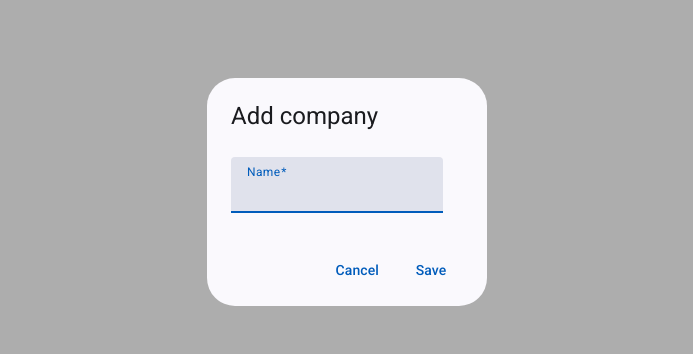
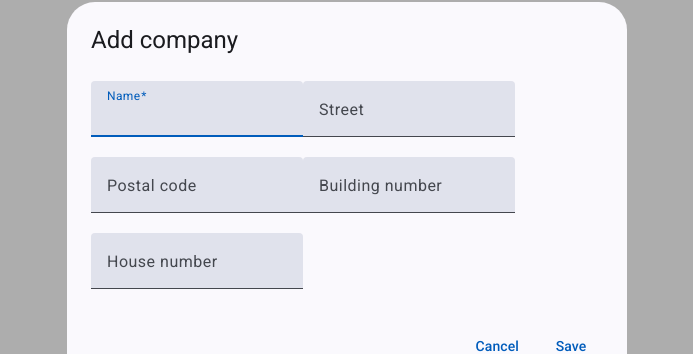
Before and after one commit to jdoch/asset-management-app, an Angular app in the folder frontend/: page / in a window 1280 px wide. Both pictures are taken after a click on the button "add". Shown: the part 208-562 px from the top of the page, without its empty margins (293-986 px from the left). Built offline with nearby package versions, Linux system fonts and the light colour scheme; no server answers.

Commit message:
Add address to form

```diff
--- a/frontend/src/app/dialog/add-company/add-company.component.html
+++ b/frontend/src/app/dialog/add-company/add-company.component.html
@@ -1,9 +1,25 @@
 <h1 mat-dialog-title>Add company</h1>
 <div mat-dialog-content>
-  <form [formGroup]="form">
+  <form [formGroup]="form" class="form-group">
     <mat-form-field>
       <mat-label>Name</mat-label>
       <input matInput formControlName="name">
+    </mat-form-field>
+    <mat-form-field>
+      <mat-label>Street</mat-label>
+      <input matInput formControlName="street">
+    </mat-form-field>
+    <mat-form-field>
+      <mat-label>Postal code</mat-label>
+      <input matInput formControlName="postalCode">
+    </mat-form-field>
+    <mat-form-field>
+      <mat-label>Building number</mat-label>
+      <input matInput formControlName="buildingNumber">
+    </mat-form-field>
+    <mat-form-field>
+      <mat-label>House number</mat-label>
+      <input matInput formControlName="houseNumber">
     </mat-form-field>
   </form>
 </div>
--- a/frontend/src/app/dialog/add-company/add-company.component.ts
+++ b/frontend/src/app/dialog/add-company/add-company.component.ts
@@ -3,6 +3,7 @@ import {MAT_DIALOG_DATA, MatDialogRef} from "@angular/material/dialog";
 import {CompanyDto} from "../../model/company-dto";
 import {FormBuilder, FormGroup, Validators} from "@angular/forms";
 import {CompanyService} from "../../service/company.service";
+import {AddressDto} from "../../model/address-dto";
 
 @Component({
   selector: 'app-add-company',
@@ -18,7 +19,11 @@ export class AddCompanyComponent {
     private companyService: CompanyService
   ) {
     this.form = this.formBuilder.group({
-      name: ['', Validators.required]
+      name: ['', Validators.required],
+      street: [''],
+      postalCode: [''],
+      buildingNumber: [''],
+      houseNumber: [''],
     });
   }
 
@@ -28,9 +33,15 @@ export class AddCompanyComponent {
 
   onSubmit(): void {
     if (this.form.valid) {
+      const addressDto: AddressDto = {
+        street: this.form.value.street,
+        postalCode: this.form.value.postalCode,
+        buildingNumber: this.form.value.buildingNumber,
+        houseNumber: this.form.value.houseNumber
+      }
       const company: CompanyDto = {
         name: this.form.value.name,
-        addressDto: undefined
+        addressDto: addressDto
       }
       this.companyService.createCompany(company).subscribe(response => {
         this.dialogRef.close(response);
```
